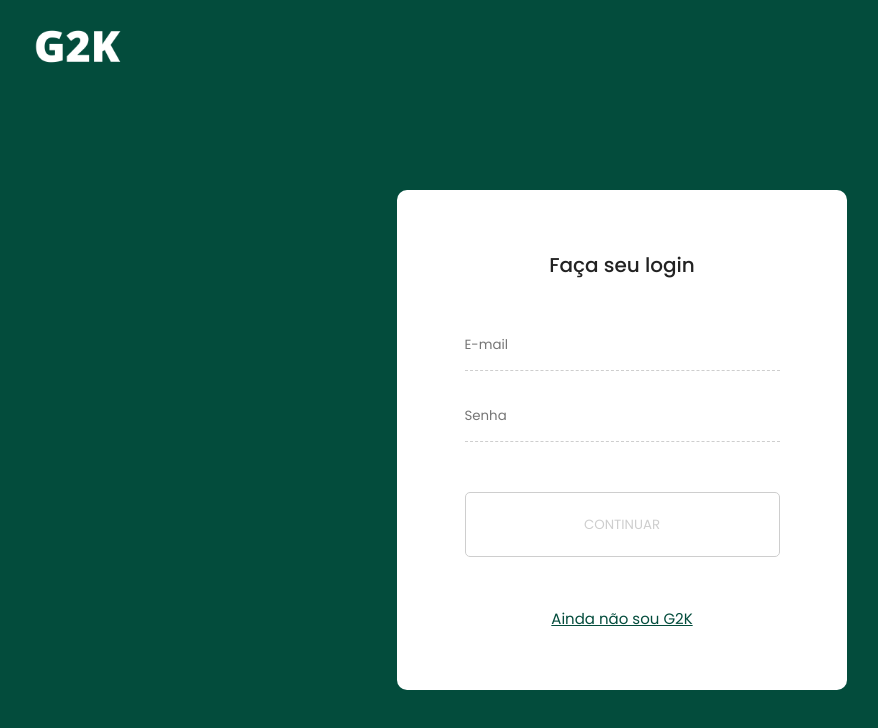
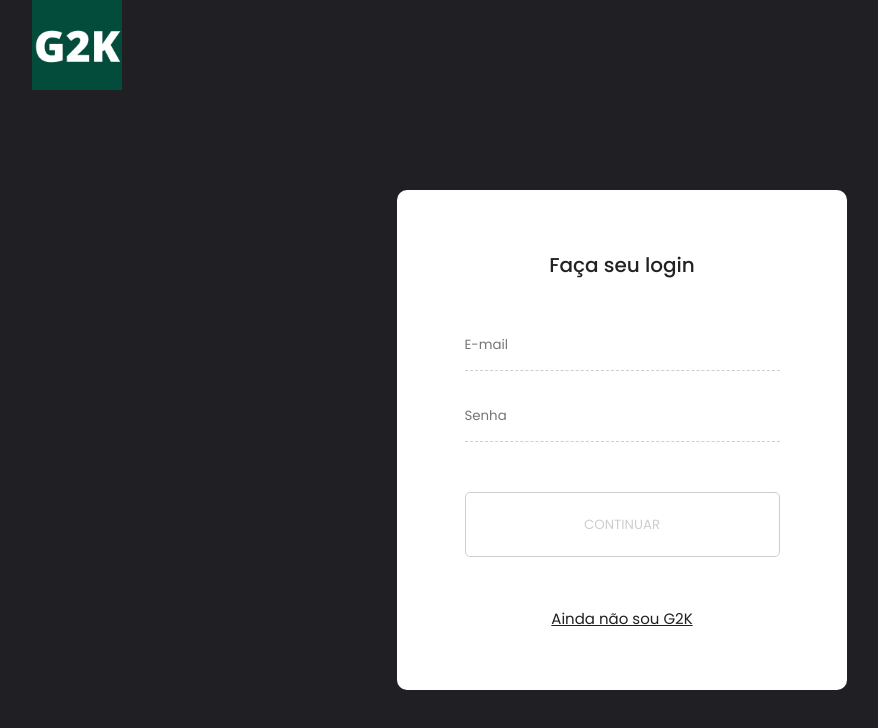
Before and after one commit to TheDevs-Team/web, a React (Create React App) app: page /entrar in a window 1280 px wide. Shown: the top 728 px of the page, without its empty margins (18-896 px from the left). Built offline with nearby package versions, Linux system fonts and the light colour scheme; what mobx-persist would draw is missing.

Commit message:
feat: update theme

```diff
--- a/src/theme/colors.ts
+++ b/src/theme/colors.ts
@@ -1,6 +1,6 @@
 export const colors = {
   primary: {
-    main: '#034c3c',
+    main: '#202024',
     dark: '#222222',
     light: '#cecece',
     white: '#fff',
```
